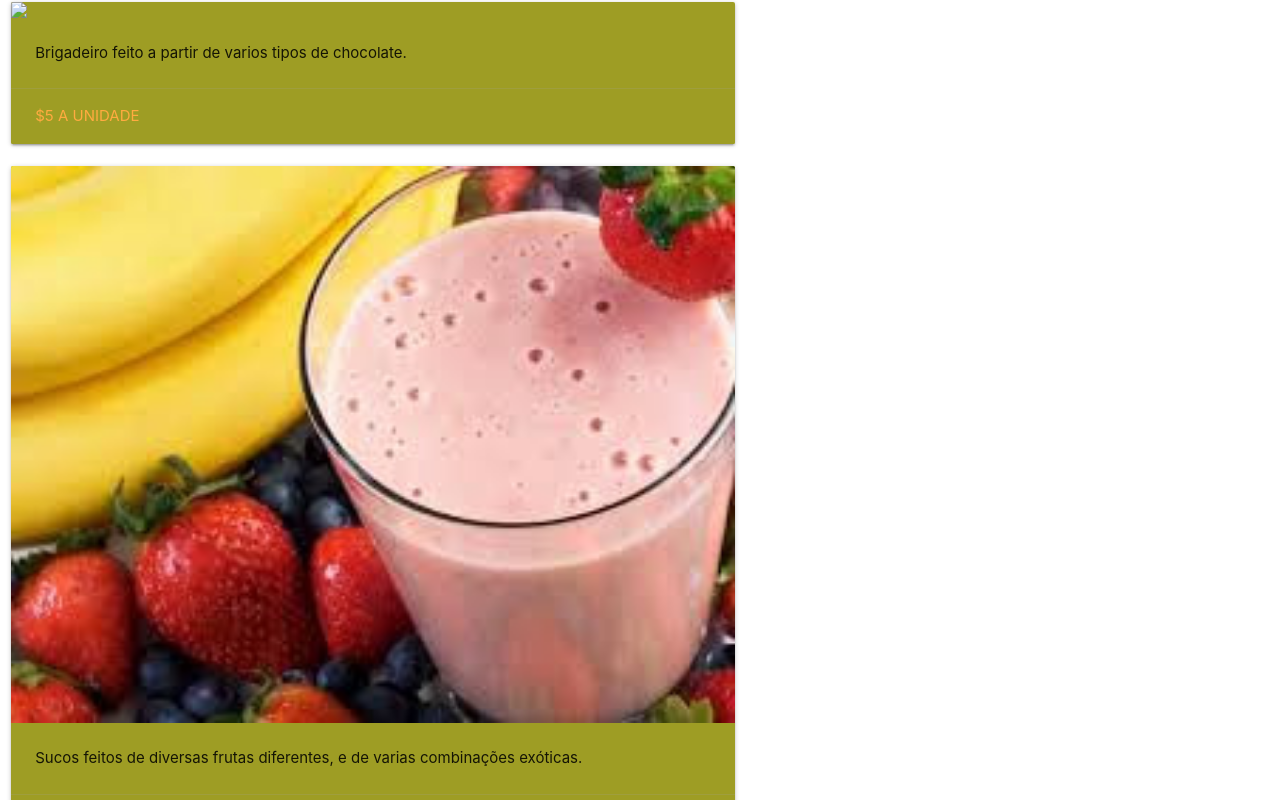
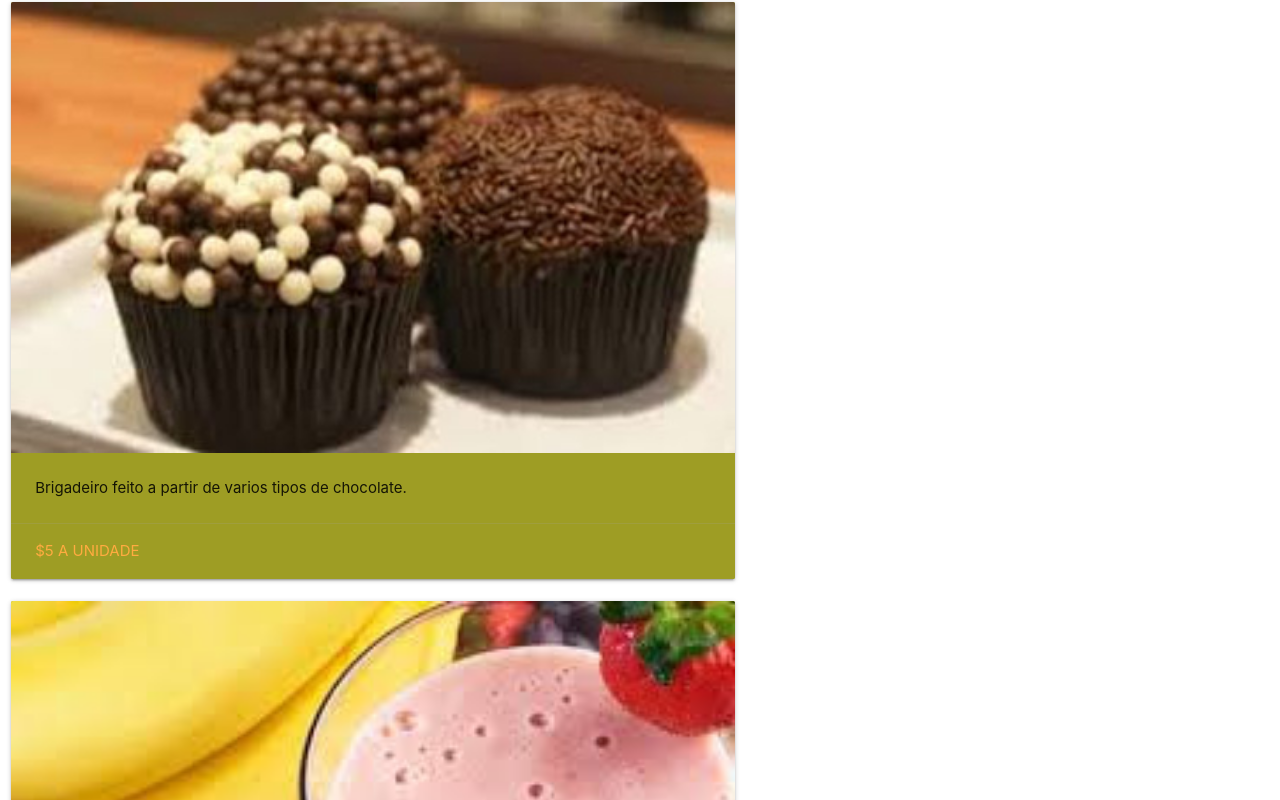
Before and after one commit to alef050901/alef050901.github.io, a plain HTML site: page index.html in a window 1280 px wide. Shown: the part 70-870 px from the top of the page. Drawn offline with Linux system fonts and the light colour scheme.

Commit message:
Update index.html

```diff
--- a/index.html
+++ b/index.html
@@ -33,7 +33,7 @@
     <div class="col s6 m7">
       <div class="card  lime darken-3">
         <div class="card-image">
-          <img src="img/brigadeiro.jpeg">
+          <img src="img/brigadeiro.jpg">
           <span class="card-title"></span>
         </div>
         <div class="card-content">
```
